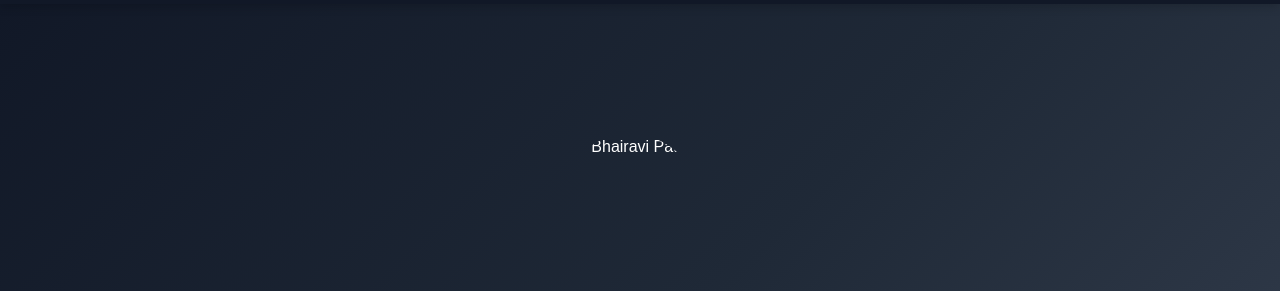
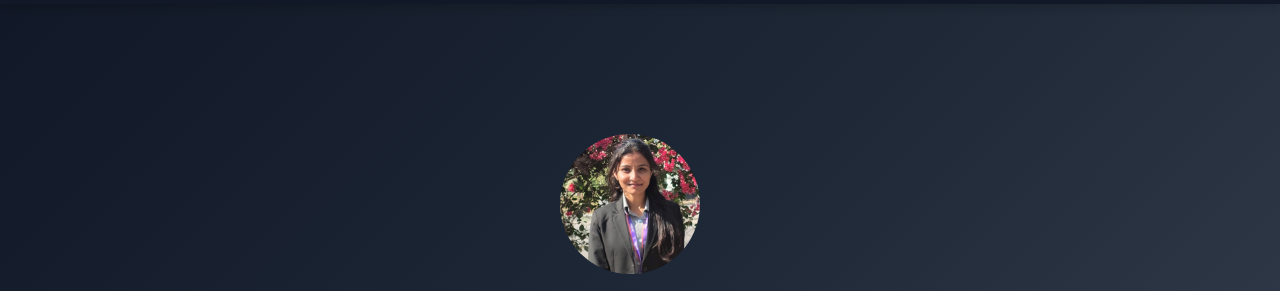
Before and after one commit to bhairavipatil26/myPortfolio, a plain HTML site: page index.html in a window 1280 px wide. Shown: the part 77-368 px from the top of the page. Drawn offline with Linux system fonts and the light colour scheme; a script that the page names is missing.

Commit message:
Update index.html

```diff
--- a/index.html
+++ b/index.html
@@ -32,8 +32,7 @@
     <div class="home-content">
 
  <div style="width: 140px; height: 140px; margin: 0 auto 20px; overflow: hidden; border-radius: 50%; transform: translateX(-10px);">
-    <img src="images/profile.jpg"
-         alt="Bhairavi Patil"
+   <img src="profile.jpg" alt="Bhairavi Patil"
          style="width: 140px !important; height: 140px !important; object-fit: cover; object-position: center 5%; display: block;">
 </div>
 
```
